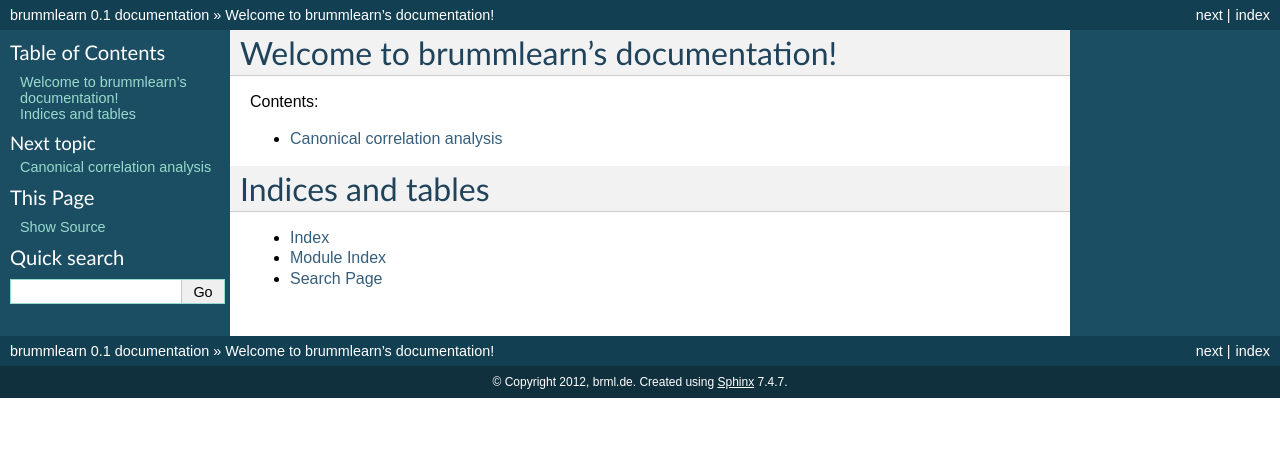
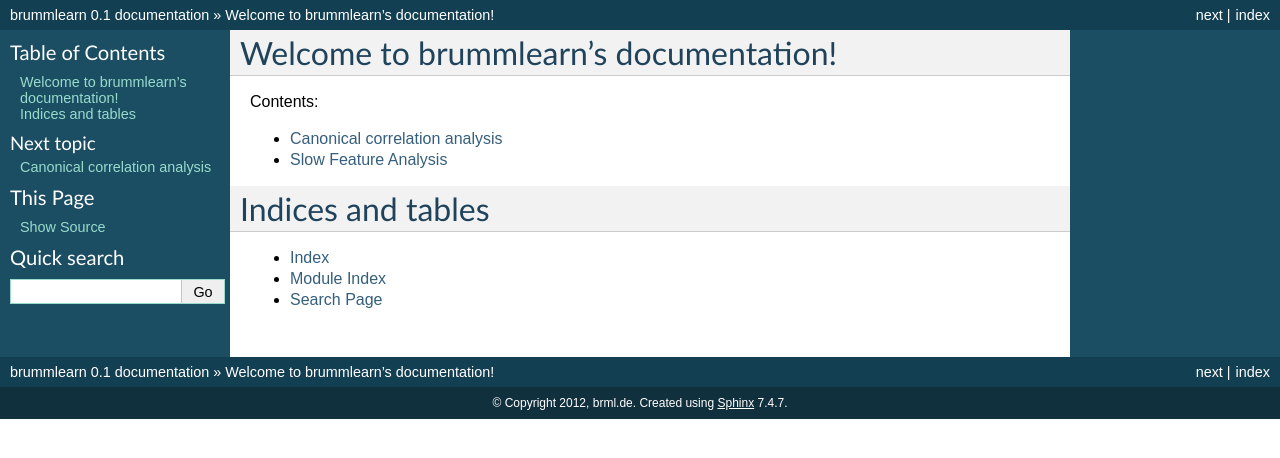
Before and after one commit to breze-no-salt/breze, a Sphinx documentation site: the page built from docs/source/index.rst, in a window 1280 px wide. Shown: the top 458 px of the page. Built offline with Sphinx 7.4.7, drawn with Linux system fonts in a browser that asks for light colours.

Commit message:
added sfa docs

```diff
--- a/docs/source/index.rst
+++ b/docs/source/index.rst
@@ -10,6 +10,7 @@ Contents:
 
 .. toctree::
    cca
+   sfa
    :maxdepth: 2
 
 
--- /dev/null
+++ b/docs/source/sfa.rst
@@ -0,0 +1,6 @@
+Slow Feature Analysis
+=====================
+
+.. automodule:: brummlearn.sfa
+
+.. autofunction:: brummlearn.sfa.sfa
```
